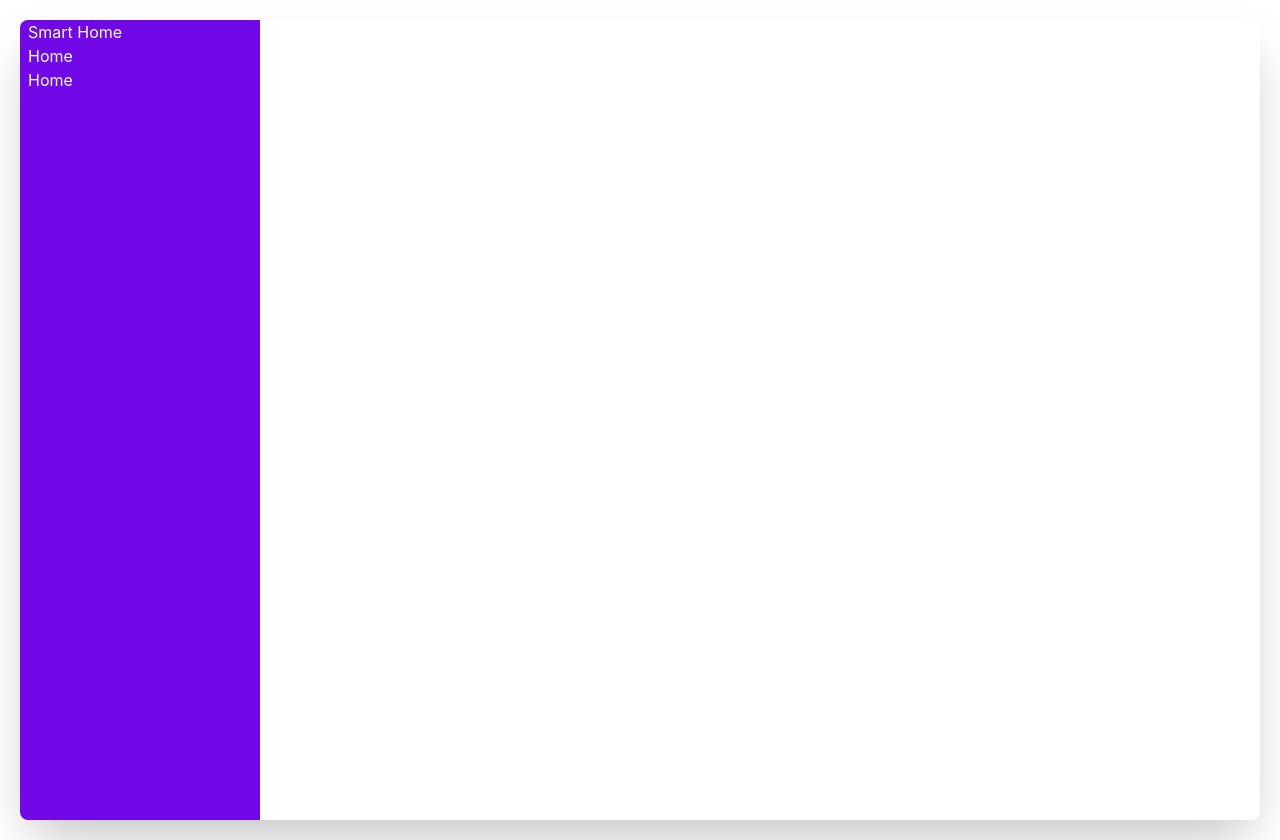
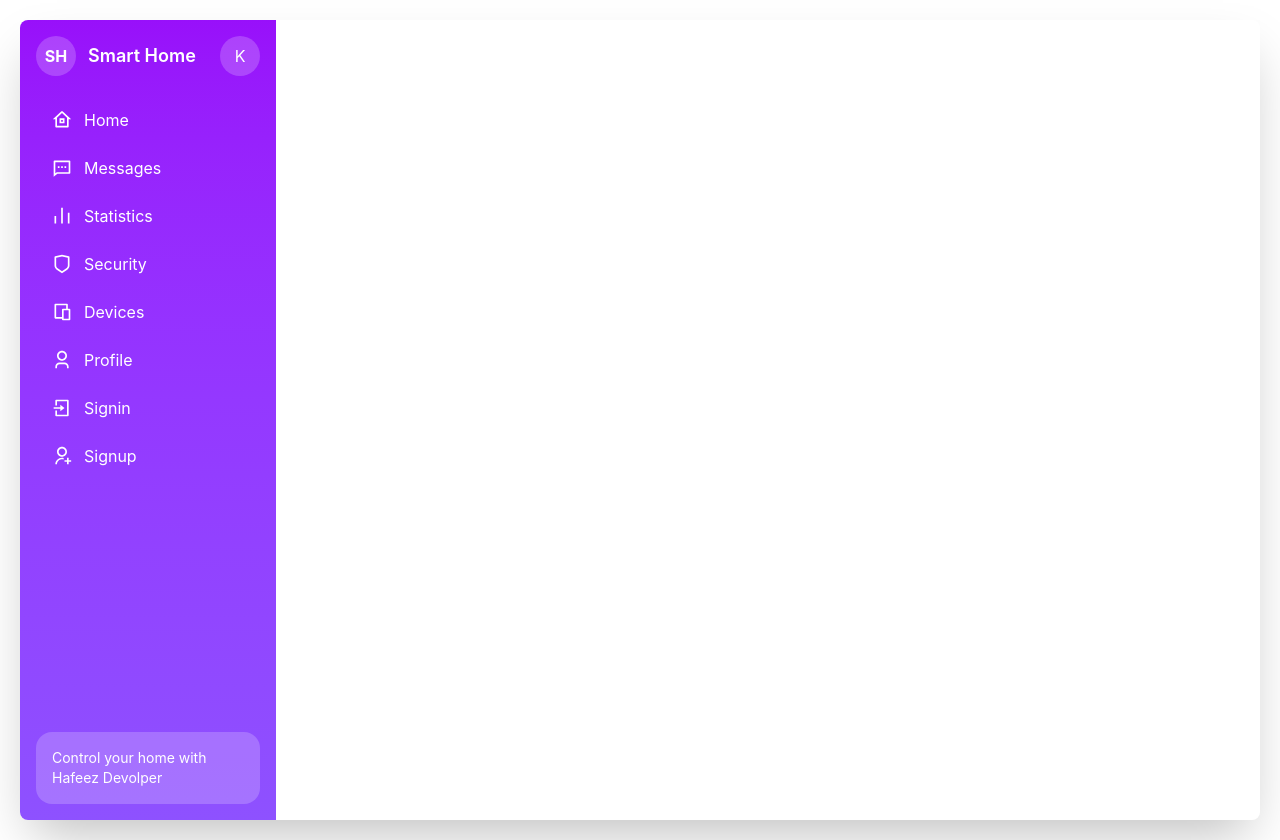
Before and after one commit to hafeez-star/my-project-pro, a React (Vite) app: page / in a window 1280 px wide. Built offline with nearby package versions, Linux system fonts and the light colour scheme.

Commit message:
SideBar-complete

```diff
--- a/package.json
+++ b/package.json
@@ -13,6 +13,9 @@
     "@tailwindcss/vite": "^4.2.4",
     "react": "^19.2.5",
     "react-dom": "^19.2.5",
+    "react-icons": "^5.6.0",
+    "remixicon": "^4.9.1",
+    "router-dom": "^3.0.3",
     "tailwindcss": "^4.2.4"
   },
   "devDependencies": {
--- a/src/component/SideBar.jsx
+++ b/src/component/SideBar.jsx
@@ -1,27 +1,88 @@
-
-
-
-import React from 'react'
+import React from "react";
+import {
+  RiHome8Line,
+  RiMessage2Line,
+  RiBarChartLine,
+  RiShieldLine,
+  RiDeviceLine,
+  RiUser3Line,
+  RiLoginBoxLine,
+  RiUserAddLine,
+} from "react-icons/ri";
 
 const SideBar = () => {
   return (
-    <div className=' w-60 h-dvh bg-violet-700 px-2 text-white'>
+    <div className="w-64 h-screen bg-gradient-to-b from-purple-600 to-violet-500 text-white p-4 flex flex-col justify-between">
+
+
       <div>
-<h1>Smart Home</h1>
-      </div>
-      <div>
-        <ul>
+        {/* Logo */}
+        <div className="flex items-center justify-between mb-8">
+          <div className="flex items-center gap-3">
+            <div className="w-10 h-10 flex items-center justify-center rounded-full bg-white/20 font-bold">
+              SH
+            </div>
+            <h1 className="text-lg font-semibold">Smart Home</h1>
+          </div>
 
-<li>Home</li>
-<li>Home</li>
+          <div className="w-10 h-10 flex items-center justify-center rounded-full bg-white/20">
+            K
+          </div>
+        </div>
 
+
+        <ul className="space-y-6 ps-4">
+
+          <li className="flex items-center gap-3 cursor-pointer hover:text-gray-200">
+            <RiHome8Line size={20} />
+            <span>Home</span>
+          </li>
+
+          <li className="flex items-center gap-3 cursor-pointer hover:text-gray-200">
+            <RiMessage2Line size={20} />
+            <span>Messages</span>
+          </li>
+
+          <li className="flex items-center gap-3 cursor-pointer hover:text-gray-200">
+            <RiBarChartLine size={20} />
+            <span>Statistics</span>
+          </li>
+
+          <li className="flex items-center gap-3 cursor-pointer hover:text-gray-200">
+            <RiShieldLine size={20} />
+            <span>Security</span>
+          </li>
+
+          <li className="flex items-center gap-3 cursor-pointer hover:text-gray-200">
+            <RiDeviceLine size={20} />
+            <span>Devices</span>
+          </li>
+
+          <li className="flex items-center gap-3 cursor-pointer hover:text-gray-200">
+            <RiUser3Line size={20} />
+            <span>Profile</span>
+          </li>
+
+          <li className="flex items-center gap-3 cursor-pointer hover:text-gray-200">
+            <RiLoginBoxLine size={20} />
+            <span>Signin</span>
+          </li>
+
+          <li className="flex items-center gap-3 cursor-pointer hover:text-gray-200">
+            <RiUserAddLine size={20} />
+            <span>Signup</span>
+          </li>
 
         </ul>
       </div>
 
+      {/* Bottom Card */}
+      <div className="bg-white/20 p-4 rounded-2xl text-sm">
+        Control your home with Hafeez Devolper
+      </div>
 
     </div>
-  )
-}
+  );
+};
 
-export default SideBar
+export default SideBar;
```
Also changed, not shown: 1 other file (tests, documents, lock files or other folders).
